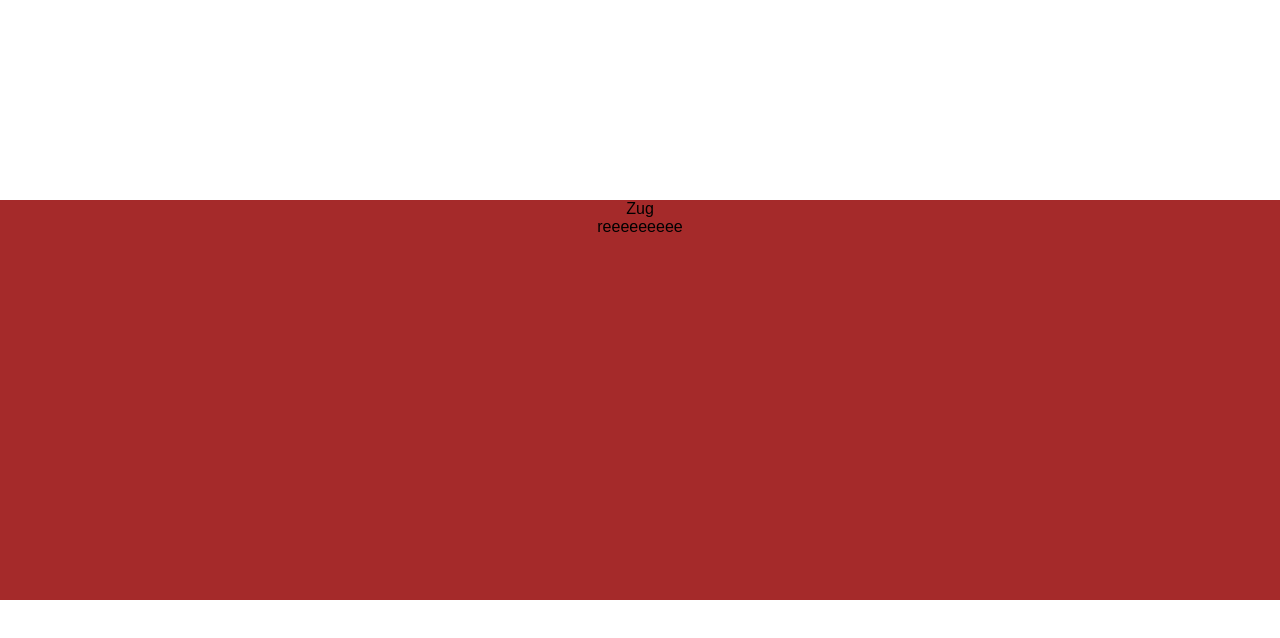
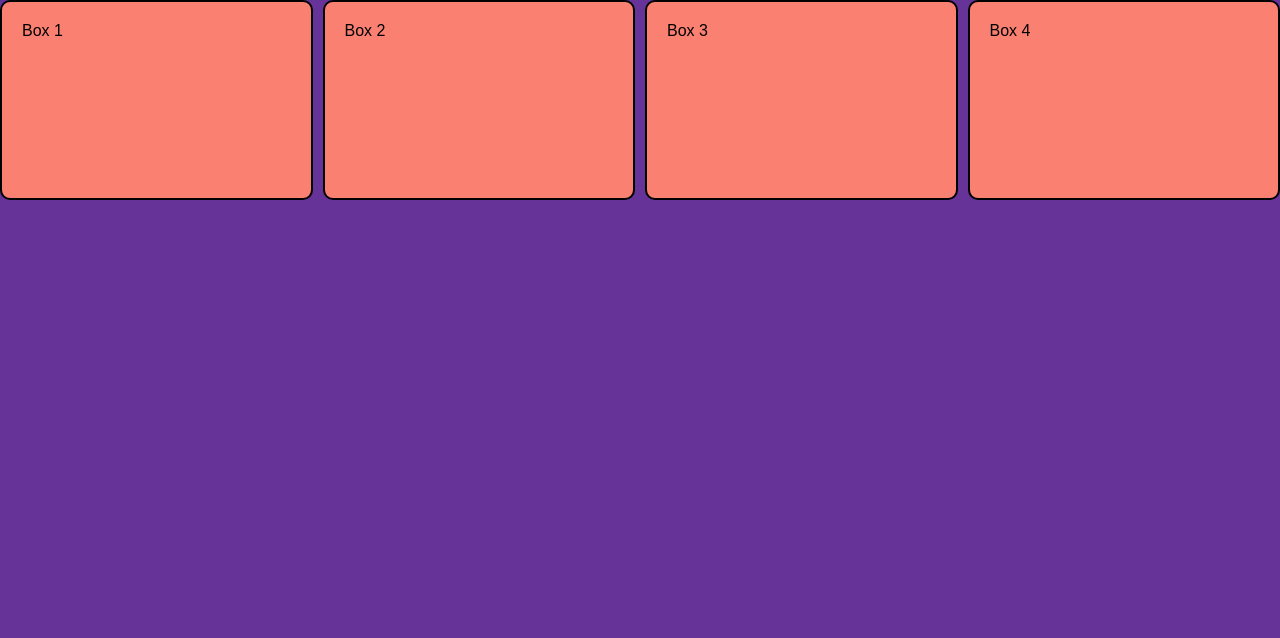
Before and after one commit to Shawaiz99/practice-project-html-css-js, a plain HTML site: page html/registration-form-2.html in a window 1280 px wide. Drawn offline with Linux system fonts and the light colour scheme.

Commit message:
Some more flex practice

```diff
--- a/css/registration-form-2.css
+++ b/css/registration-form-2.css
@@ -1,35 +1,31 @@
 * {
-    padding: 0;
-    margin: 0;
-    box-sizing: border-box;
+  padding: 0;
+  margin: 0;
+  box-sizing: border-box;
 }
 
 body {
-    font-family: 'Nunito', sans-serif;
-    height: 100vh;
-    width: 100vw;
-    /* background-color: aqua; */
-    display: flex;
+  font-family: "Nunito", sans-serif;
 }
 
-.container {
-    /* background-color: yellow; */
-    flex-direction: row;
-    flex: 1;
+.flex-container {
     display: flex;
-    justify-content: center;
-    align-items: center;
-    text-align: center;
+    background-color: rebeccapurple;
+    width: 100vw;
+    height: 100vh;
+    gap: 10px;
 }
 
-.center {
-    background-color: brown;
+.flex-item {
+    border: 2px solid black;
+    border-radius: 10px;
+    width: 15vw;
+    height: 25vh;
+    background-color: salmon;
+    padding: 20px;
     flex: 1;
-    height: 50%;
-    width: 50%;
 }
 
-.zug {
-    /* background-color: black; */
-    flex: 1;
+.item1, .item2 {
+
 }
--- a/html/registration-form-2.html
+++ b/html/registration-form-2.html
@@ -3,17 +3,15 @@
   <head>
     <meta charset="UTF-8" />
     <meta name="viewport" content="width=device-width, initial-scale=1.0" />
-    <link rel="stylesheet" href="../css/registration-form-2.css">
+    <link rel="stylesheet" href="../css/registration-form-2.css" />
     <title>Registration Form</title>
   </head>
   <body>
-    <div class="container">
-        <div class="center">
-          Zug
-          <div class="zug">
-            reeeeeeeee
-          </div>
-        </div>
+    <div class="flex-container">
+      <div class="flex-item item1">Box 1</div>
+      <div class="flex-item item2">Box 2</div>
+      <div class="flex-item item3">Box 3</div>
+      <div class="flex-item item4">Box 4</div>
     </div>
   </body>
 </html>
```
